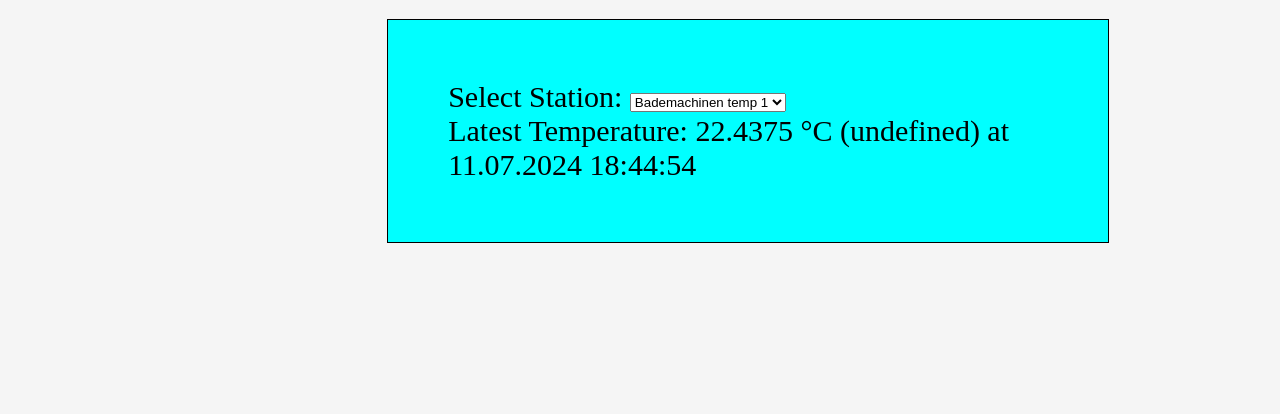
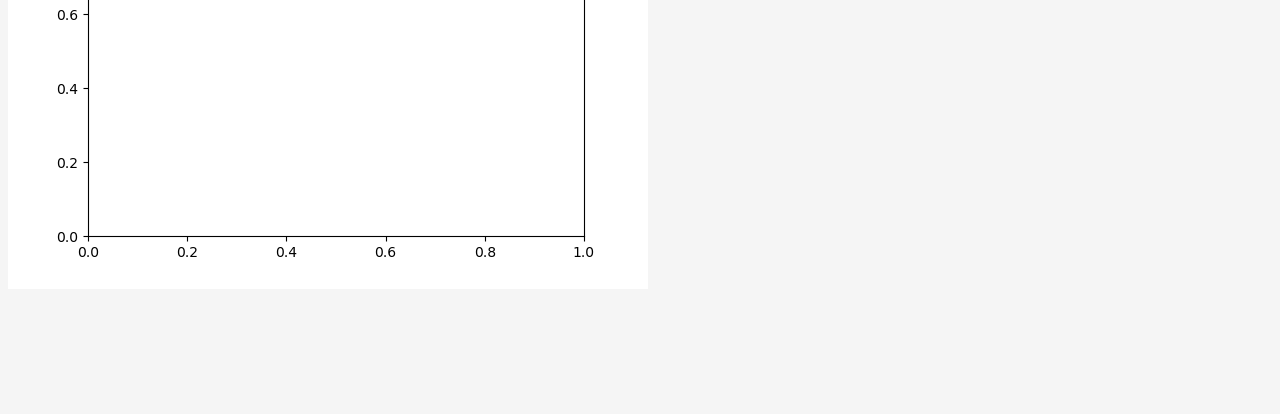
Before and after one commit to badstutemperne/badstutemperne.github.io, a plain HTML site: page public/badstutemp.html in a window 1280 px wide. Shown: the part 199-613 px from the top of the page. Drawn offline with Linux system fonts and the light colour scheme.

Commit message:
Lagt til bilde

```diff
--- a/public/badstutemp.html
+++ b/public/badstutemp.html
@@ -7,6 +7,7 @@
     <link rel="stylesheet" href="../styles.css">
 </head>
 <body>
+    <img src="../assets/images/plot.png" alt="Plot">
     <div class="badstuhead">
         <h1>Badstutemperatur</h1>
     <div class="badstu">
@@ -16,6 +17,7 @@
     <div id="temperatureDisplay">Latest Temperature: </div>
     </div>
     </div>
+
     <script src="../script.js"></script>
 </body>
 <footer>
```
